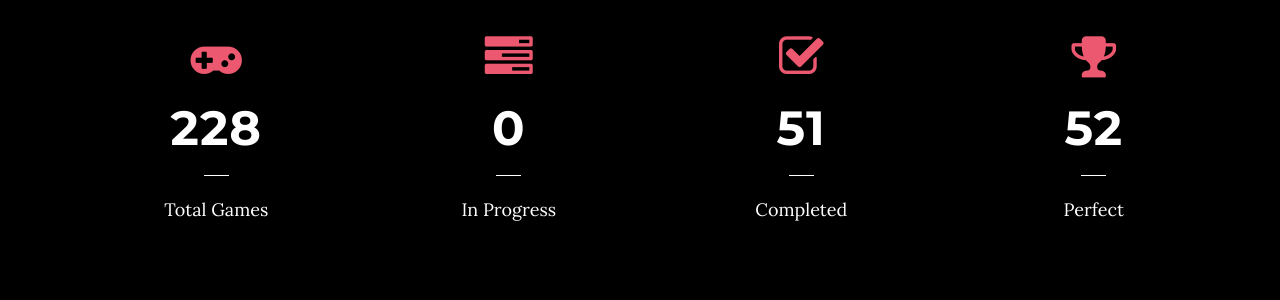
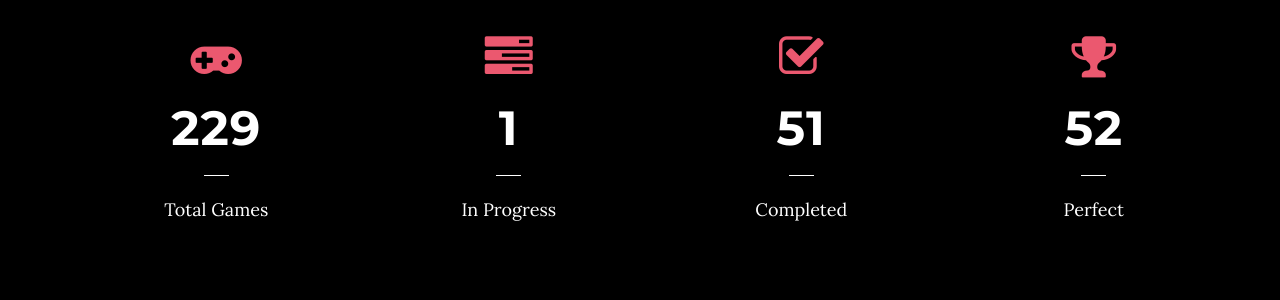
Before and after one commit to kuangami/kuangami.github.io, a Jekyll site: the page built from index.html, in a window 1280 px wide and 900 px high, scrolled down 1004 px. Shown: the part 161-461 px from the top of the window. Built offline with Jekyll 4.4.1, drawn with Linux system fonts in a browser that asks for light colours.

Commit message:
GitHub Actions commit

```diff
--- a/_data/gamestats.json
+++ b/_data/gamestats.json
@@ -1 +1 @@
-{"records":[{"id":"recDpuCGl3HejB9TY","createdTime":"2023-05-03T13:16:41.000Z","fields":{"Total Games":228,"Playing":0,"Completed":51,"Perfect":52}}]}
+{"records":[{"id":"recDpuCGl3HejB9TY","createdTime":"2023-05-03T13:16:41.000Z","fields":{"Total Games":229,"Playing":1,"Completed":51,"Perfect":52}}]}
```
Also changed, not shown: _data/recentplay.json (+1 -1 lines).
